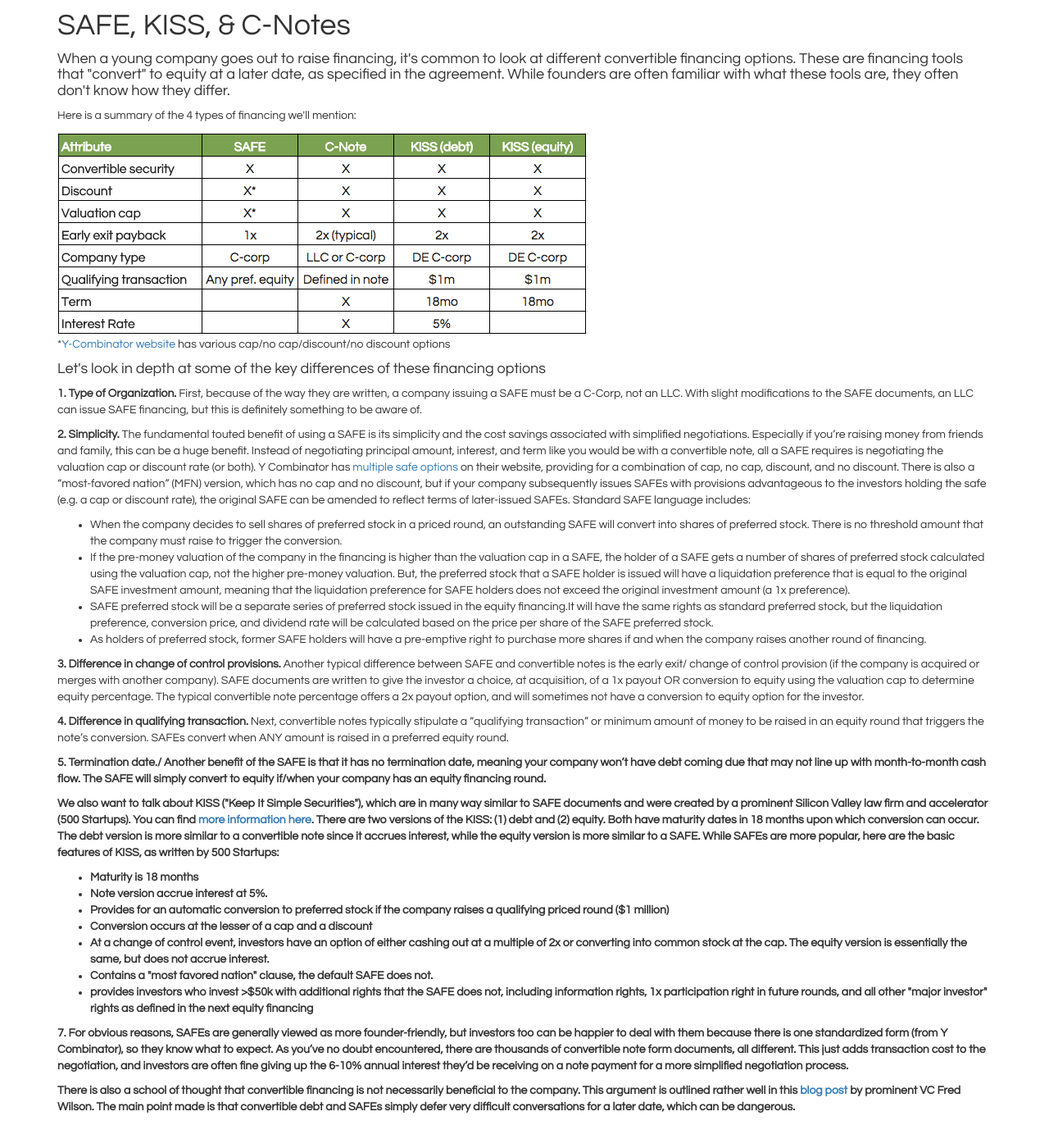
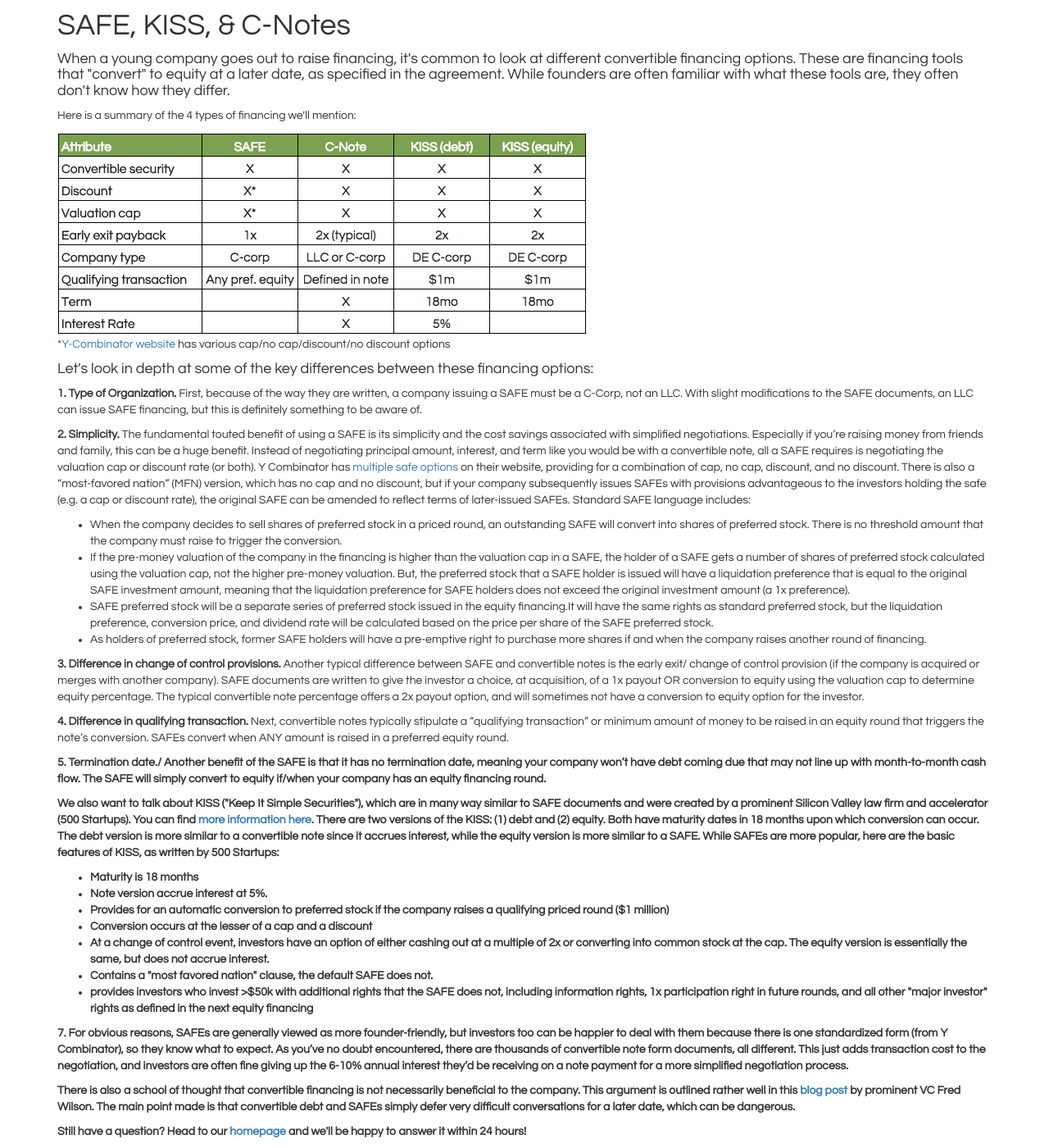
Before and after one commit to counseltree/counseltree.github.io, a Jekyll site: the page built from convertible-financing.html, in a window 1280 px wide and 1400 px high, scrolled down 80 px. Shown: the whole window at 82% size. Built offline with Jekyll 4.4.1, drawn with Linux system fonts in a browser that asks for light colours; nearby versions of some CDN libraries; before the commit the page ends 1450 px from its top, so only the background shows below that.

Commit message:
financing

```diff
--- a/_layouts/default.html
+++ b/_layouts/default.html
@@ -58,11 +58,16 @@
               {% else %}
               <li><a href="tour.html">Take a Tour</a></li>
               {% endif %}
-			  {% if page.active == "testimonial" %}
+			  		{% if page.active == "testimonial" %}
               <li class="active"><a href="testimonial.html">Testimonials</a></li>
               {% else %}
               <li><a href="testimonial.html">Testimonials</a></li>
               {% endif %}
+							{% if page.active == "content" %}
+							<li class="active"><a href="content.html">Content</a></li>
+							{% else %}
+							<li><a href="content.html">Content</a></li>
+							{% endif %}
 
             </ul>
 
--- a/convertible-financing.html
+++ b/convertible-financing.html
@@ -14,7 +14,7 @@
   <br>
   *<a href="https://www.ycombinator.com/documents/">Y-Combinator website</a> has various cap/no cap/discount/no discount options
   <br>
-  <h4>Let's look in depth at some of the key differences of these financing options</h4>
+  <h4>Let's look in depth at some of the key differences between these financing options:</h4>
   <p><strong>1. Type of Organization.</strong> First, because of the way they are written, a company issuing a SAFE must be a C-Corp, not an LLC. With slight modifications to the SAFE documents, an LLC can issue SAFE financing, but this is definitely something to be aware of.</p>
   <p><strong>2. Simplicity.</strong> The fundamental touted benefit of using a SAFE is its simplicity and the cost savings associated with simplified negotiations. Especially if you’re raising money from friends and family, this can be a huge benefit. Instead of negotiating principal amount, interest, and term like you would be with a convertible note, all a SAFE requires is negotiating the valuation cap or discount rate (or both). Y Combinator has <a href="https://www.ycombinator.com/documents/">multiple safe options</a> on their website, providing for a combination of cap, no cap, discount, and no discount. There is also a “most-favored nation” (MFN) version, which has no cap and no discount, but if your company subsequently issues SAFEs with provisions advantageous to the investors holding the safe (e.g. a cap or discount rate), the original SAFE can be amended to reflect terms of later-issued SAFEs. Standard SAFE language includes:</p>
     <ul>
@@ -37,5 +37,6 @@
     </ul>
   <p>7. For obvious reasons, <strong>SAFEs are generally viewed as more founder-friendly,</strong> but investors too can be happier to deal with them because there is one standardized form (from Y Combinator), so they know what to expect. As you’ve no doubt encountered, there are thousands of convertible note form documents, all different. This just adds transaction cost to the negotiation, and investors are often fine giving up the 6-10% annual interest they’d be receiving on a note payment for a more simplified negotiation process.</p>
   <p>There is also a school of thought that convertible financing is not necessarily beneficial to the company. This argument is outlined rather well in this <a href="http://avc.com/2017/03/convertible-and-safe-notes/">blog post</a> by prominent VC Fred Wilson. The main point made is that convertible debt and SAFEs simply defer very difficult conversations for a later date, which can be dangerous.</p>
+  <p>Still have a question? Head to our <a href=index.html>homepage</a> and we'll be happy to answer it within 24 hours!</p>
 
 </div>
```
Also changed, not shown: content.html (added, +17 -0 lines).
